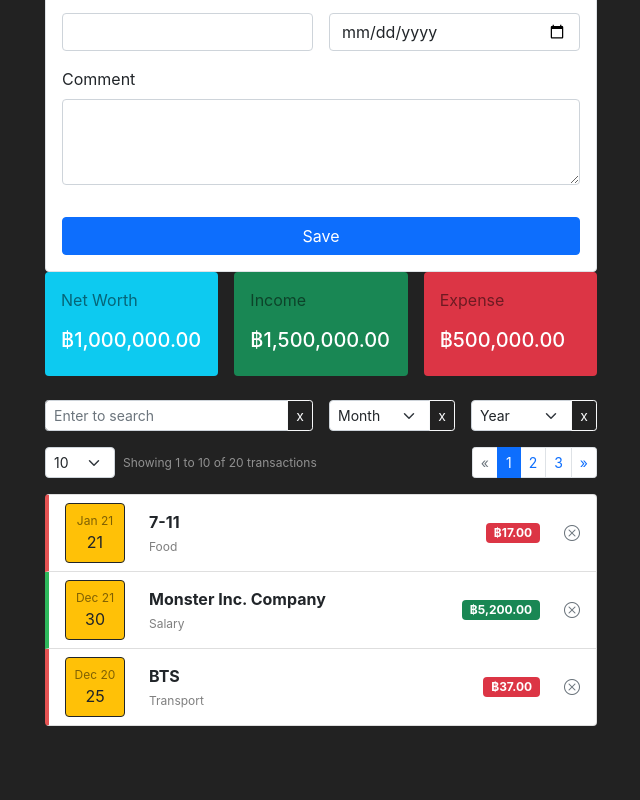
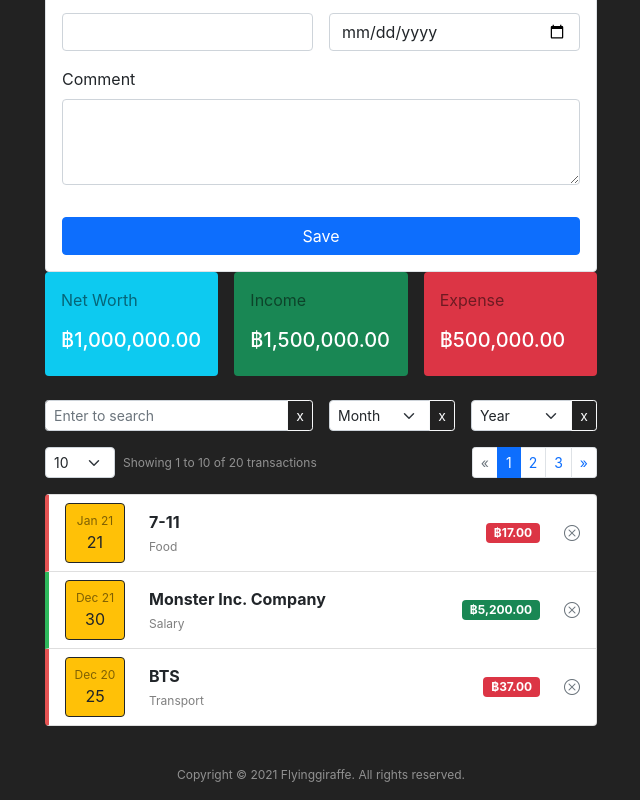
Before and after one commit to earth824/cc9-react-expense-tracker, a React (Create React App) app: page / in a window 1280 px wide. Shown: the part 256-1056 px from the top of the page, without its empty margins (319-959 px from the left). Before the commit the page ends 1006 px from the top, so only its background shows below. Built offline with nearby package versions, Linux system fonts and the light colour scheme.

Commit message:
add footer

```diff
--- a/src/App.js
+++ b/src/App.js
@@ -2,7 +2,7 @@ import './App.css';
 
 function App() {
   return (
-    <>
+    <div className="d-flex flex-column min-vh-100">
       <nav className="navbar navbar-expand-sm sticky-top navbar-light bg-warning">
         <div className="container-fluid">
           <a className="navbar-brand text-black-50 fw-bolder ts-8" href="/">
@@ -26,7 +26,7 @@ function App() {
         </div>
       </nav>
 
-      <div className="container mw-sm py-4">
+      <div className="container mw-sm py-4 flex-grow-1">
         <div className="border bg-white rounded-2 p-3">
           <form className="row g-3">
             <div className="col-12">
@@ -234,7 +234,10 @@ function App() {
           </li>
         </ul>
       </div>
-    </>
+      <footer className="text-white-50 text-center py-3 fs-7">
+        Copyright © 2021 Flyinggiraffe. All rights reserved.
+      </footer>
+    </div>
   );
 }
 
```
